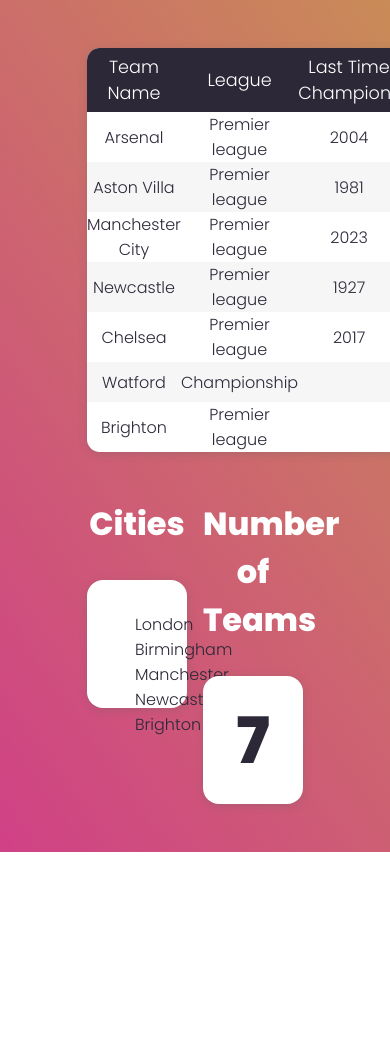
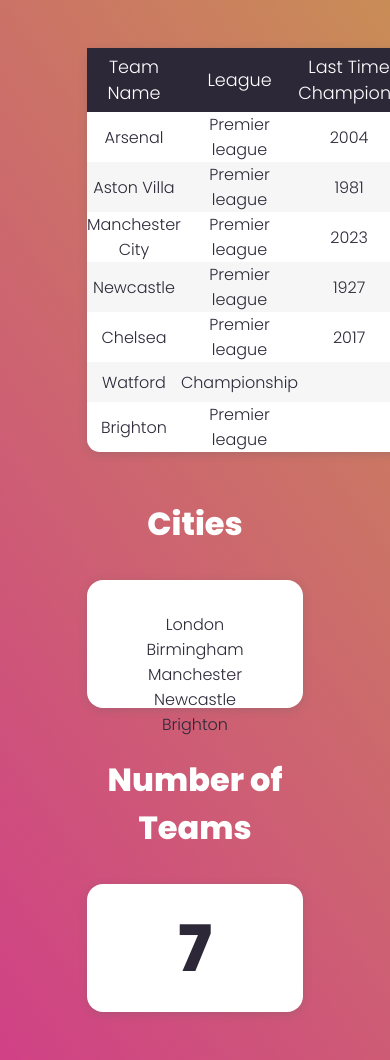
Before and after one commit to Karlsson2/some-teams, a PHP site: page / in a window 390 px wide; the page is wider, and only the part inside the window is pictured. Shown: the part 222-1282 px from the top of that part. Before the commit the page ends 1074 px from the top of that part, so only its background shows below. Run offline with PHP 8.4, Linux system fonts and the light colour scheme.

Commit message:
added some css styling for the table

```diff
--- a/styles.css
+++ b/styles.css
@@ -3,6 +3,7 @@
     --dark-grey: #2c2838;
     --light-grey: #f6f6f6;
 }
+
 *{
     box-sizing:border-box;
     margin:0;
@@ -120,3 +121,13 @@ tbody a {
 tbody a:hover{
     text-decoration: underline;
 }
+
+@media (max-width: 768px) {
+    .teams-column, .cities-column {
+        width:100%!important;
+    }
+    table {
+        width:100%;
+        overflow-x: scroll;
+    }
+}
```
